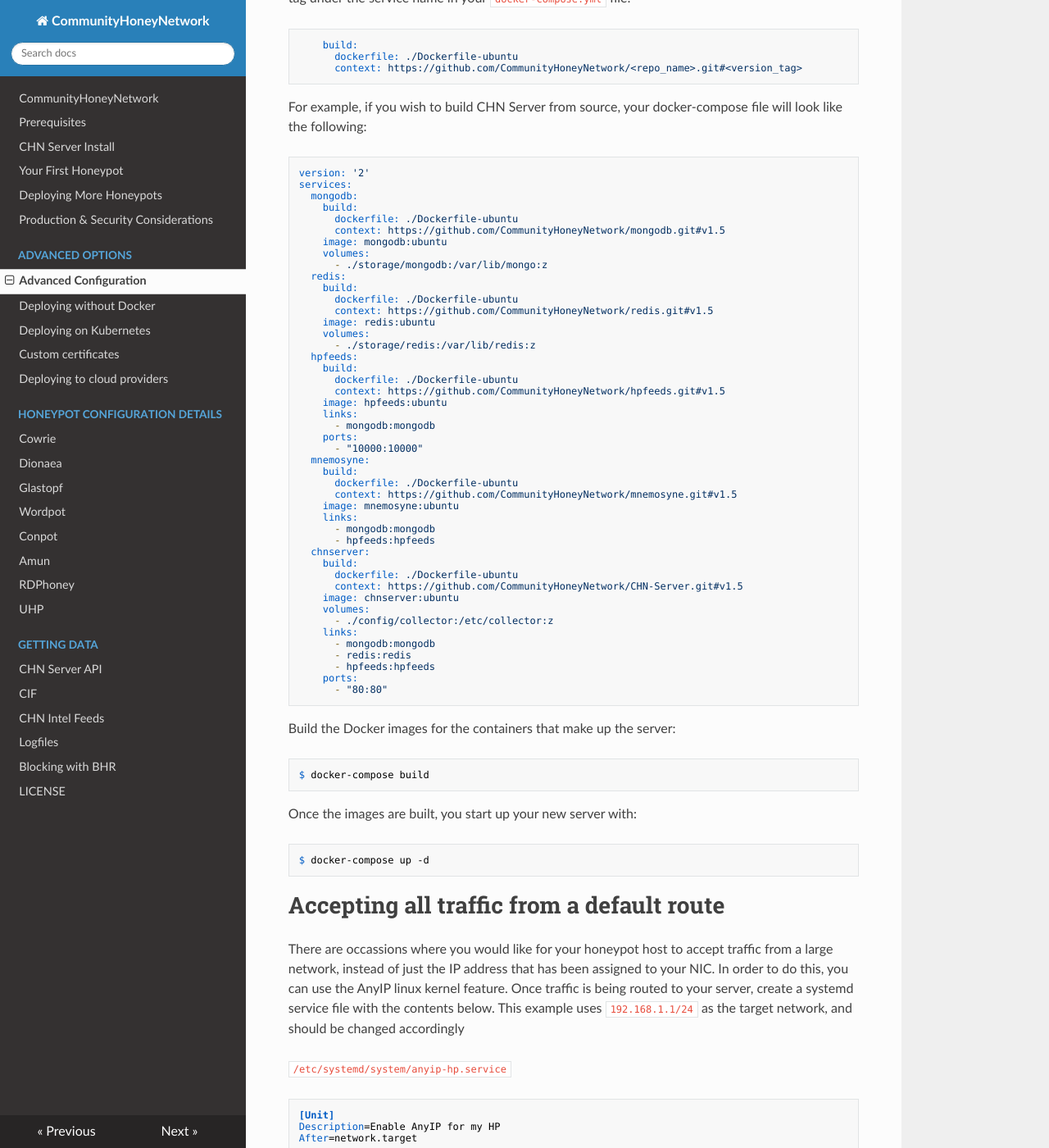
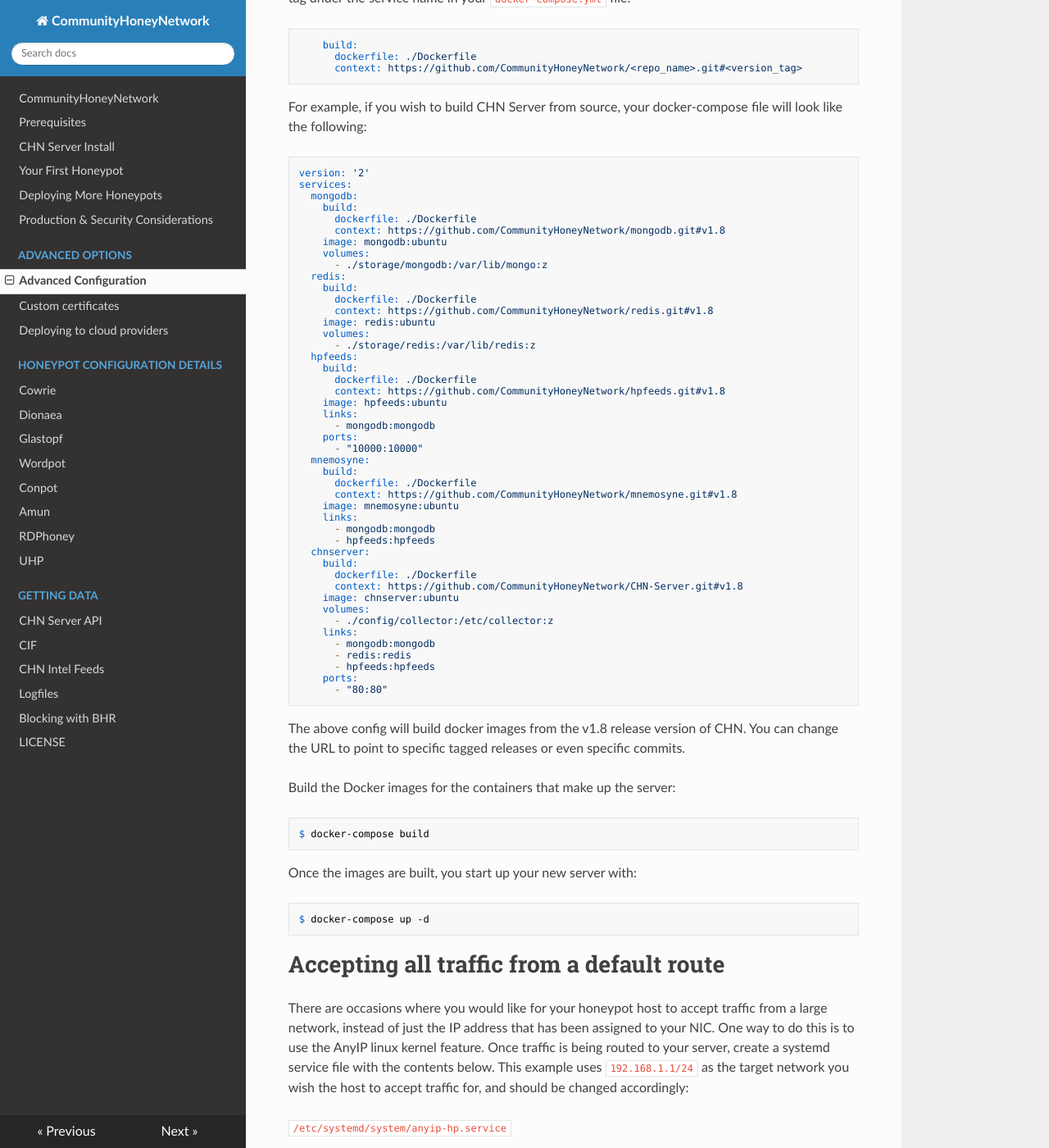
Before and after one commit to CommunityHoneyNetwork/chn-docs, an MkDocs documentation site: the page built from docs/config.md, in a window 1280 px wide and 1400 px high, scrolled down 1103 px. Shown: the whole window at 82% size. Built offline with MkDocs 1.6.1, drawn with Linux system fonts in a browser that asks for light colours; nearby versions of some CDN libraries; old or Windows-style settings are respelled for this version of MkDocs; some of the changed text lies outside the part shown.

Commit message:
Cleaning up
Signed-off-by: Jesse Bowling <jesse.bowling@duke.edu>

````diff
--- a/docs/config.md
+++ b/docs/config.md
@@ -3,7 +3,7 @@ Advanced Configuration
 
 Each of the services and honeypots in the CommunityHoneyNetwork project should work together out of the box following
  the [CHN Server Install](serverinstall.md). More advanced configuration options can be configured using an
- /etc/default/<servicename> file for Ubuntu-based systems.
+ /etc/default/<servicename> file.
 
 Services running in Docker containers can be configured this way as well, mounting the configuration files into place using the `--volume` argument for Docker.
 
@@ -50,7 +50,7 @@ To build from source as opposed to from an image, simply add the following lines
 
 ```
     build:
-      dockerfile: ./Dockerfile-ubuntu
+      dockerfile: ./Dockerfile
       context: https://github.com/CommunityHoneyNetwork/<repo_name>.git#<version_tag>
 ```
 
@@ -61,22 +61,22 @@ version: '2'
 services:
   mongodb:
     build:
-      dockerfile: ./Dockerfile-ubuntu
-      context: https://github.com/CommunityHoneyNetwork/mongodb.git#v1.5
+      dockerfile: ./Dockerfile
+      context: https://github.com/CommunityHoneyNetwork/mongodb.git#v1.8
     image: mongodb:ubuntu
     volumes:
       - ./storage/mongodb:/var/lib/mongo:z
   redis:
     build:
-      dockerfile: ./Dockerfile-ubuntu
-      context: https://github.com/CommunityHoneyNetwork/redis.git#v1.5
+      dockerfile: ./Dockerfile
+      context: https://github.com/CommunityHoneyNetwork/redis.git#v1.8
     image: redis:ubuntu
     volumes:
       - ./storage/redis:/var/lib/redis:z
   hpfeeds:
     build:
-      dockerfile: ./Dockerfile-ubuntu
-      context: https://github.com/CommunityHoneyNetwork/hpfeeds.git#v1.5
+      dockerfile: ./Dockerfile
+      context: https://github.com/CommunityHoneyNetwork/hpfeeds.git#v1.8
     image: hpfeeds:ubuntu
     links:
       - mongodb:mongodb
@@ -84,16 +84,16 @@ services:
       - "10000:10000"
   mnemosyne:
     build:
-      dockerfile: ./Dockerfile-ubuntu
-      context: https://github.com/CommunityHoneyNetwork/mnemosyne.git#v1.5
+      dockerfile: ./Dockerfile
+      context: https://github.com/CommunityHoneyNetwork/mnemosyne.git#v1.8
     image: mnemosyne:ubuntu
     links:
       - mongodb:mongodb
       - hpfeeds:hpfeeds
   chnserver:
     build:
-      dockerfile: ./Dockerfile-ubuntu
-      context: https://github.com/CommunityHoneyNetwork/CHN-Server.git#v1.5
+      dockerfile: ./Dockerfile
+      context: https://github.com/CommunityHoneyNetwork/CHN-Server.git#v1.8
     image: chnserver:ubuntu
     volumes:
       - ./config/collector:/etc/collector:z
@@ -104,6 +104,8 @@ services:
     ports:
       - "80:80"
 ```
+The above config will build docker images from the v1.8 release version of CHN. You can change the URL to point to
+ specific tagged releases or even specific commits.
 
 Build the Docker images for the containers that make up the server:
 
@@ -119,18 +121,18 @@ $ docker-compose up -d
 
 # Accepting all traffic from a default route
 
-There are occassions where you would like for your honeypot host to accept
+There are occasions where you would like for your honeypot host to accept
 traffic from a large network, instead of just the IP address that has been
-assigned to your NIC.  In order to do this, you can use the AnyIP linux kernel
+assigned to your NIC. One way to do this is to use the AnyIP linux kernel
 feature.  Once traffic is being routed to your server, create a systemd service
 file with the contents below.  This example uses `192.168.1.1/24` as the target
-network, and should be changed accordingly
+network you wish the host to accept traffic for, and should be changed accordingly:
 
 `/etc/systemd/system/anyip-hp.service`
 
 ```
 [Unit]
-Description=Enable AnyIP for my HP
+Description=Enable AnyIP for my Honeypots
 After=network.target
 
 [Service]
--- a/mkdocs.yml
+++ b/mkdocs.yml
@@ -13,8 +13,6 @@ pages:
     - 'Production & Security Considerations': prod_security.md
     - 'Advanced Options':
         - 'Advanced Configuration': config.md
-        - 'Deploying without Docker': nondocker.md
-        - 'Deploying on Kubernetes': kubernetes.md
         - 'Custom certificates': certificates.md
         - 'Deploying to cloud providers': cloud.md
     - 'Honeypot Configuration Details':
````
Also changed, not shown: docs/index.md (+2 -1 lines), docs/kubernetes.md (deleted, +0 -4 lines), docs/nondocker.md (deleted, +0 -57 lines).
